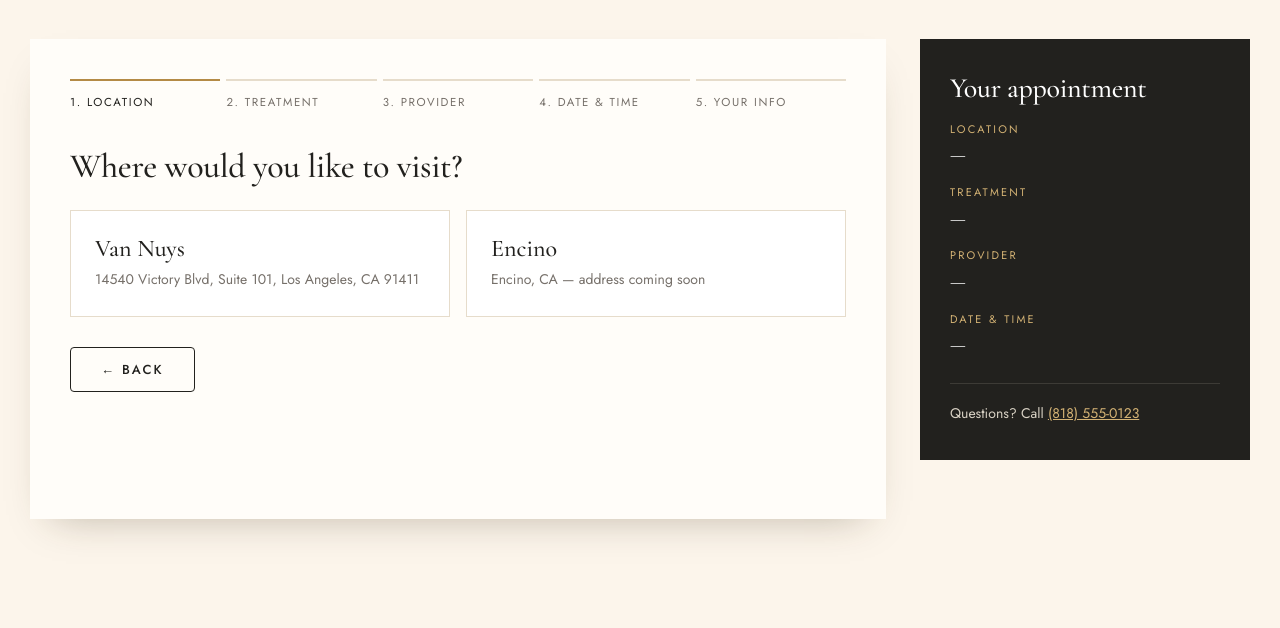
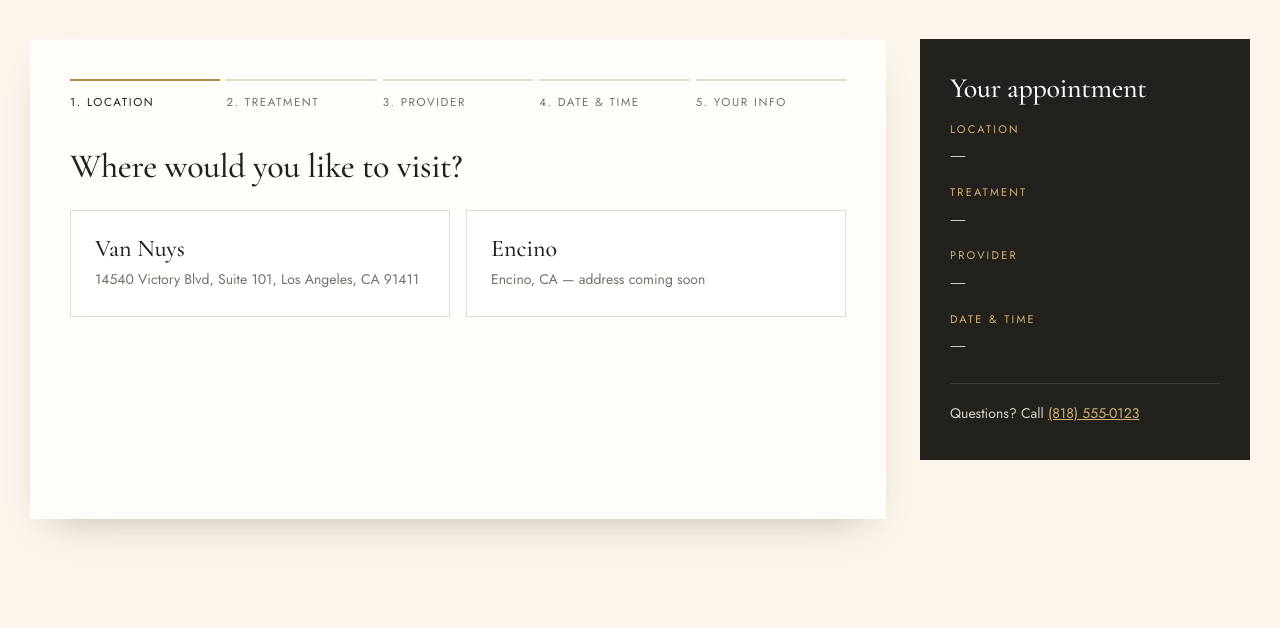
Before and after one commit to ixhe01/total-wellness-demo, a PHP site: page /book.php in a window 1280 px wide. Shown: the part 401-1029 px from the top of the page. Run offline with PHP 8.4, Linux system fonts and the light colour scheme.

Commit message:
Fix: [hidden] respetado globalmente (botón Atrás en paso 1)
Co-Authored-By: Claude Opus 5.5 <noreply@anthropic.com>
Claude-Session: https://claude.ai/code/session_01VoGSbNUUxbxnDtka2DXNcb

```diff
--- a/assets/css/style.css
+++ b/assets/css/style.css
@@ -12,6 +12,7 @@
   --wrap:1220px; --hh:84px;
 }
 *{box-sizing:border-box}
+[hidden]{display:none!important}
 html{scroll-behavior:smooth;scroll-padding-top:110px}
 body{margin:0;font:400 17px/1.7 var(--sans);color:var(--ink-2);background:var(--ivory);-webkit-font-smoothing:antialiased}
 img{max-width:100%;display:block}
--- a/includes/header.php
+++ b/includes/header.php
@@ -18,7 +18,7 @@ $I18N = [ // textos para JS
 <meta name="description" content="<?= e(t('Total Wellness Clinic in Van Nuys & Encino: aesthetics, IV therapy, medical weight management and primary care under one roof.', 'Total Wellness Clinic en Van Nuys y Encino: estética, terapia IV, control de peso y medicina general en un solo lugar.')) ?>">
 <link rel="preconnect" href="https://fonts.googleapis.com"><link rel="preconnect" href="https://fonts.gstatic.com" crossorigin>
 <link href="https://fonts.googleapis.com/css2?family=Cormorant+Garamond:ital,wght@0,400;0,500;0,600;1,400;1,500&family=Jost:wght@300;400;500;600&display=swap" rel="stylesheet">
-<link rel="stylesheet" href="<?= $base ?>assets/css/style.css?v=4">
+<link rel="stylesheet" href="<?= $base ?>assets/css/style.css?v=5">
 <script>window.TW_API=<?= json_encode(app_url('api.php')) ?>;window.TW_LANG=<?= json_encode($L) ?>;window.TW_T=<?= json_encode($I18N) ?>;</script>
 <style>:root{--logo:url("<?= e(img('logo_light', 700)) ?>")}</style>
 </head>
```
